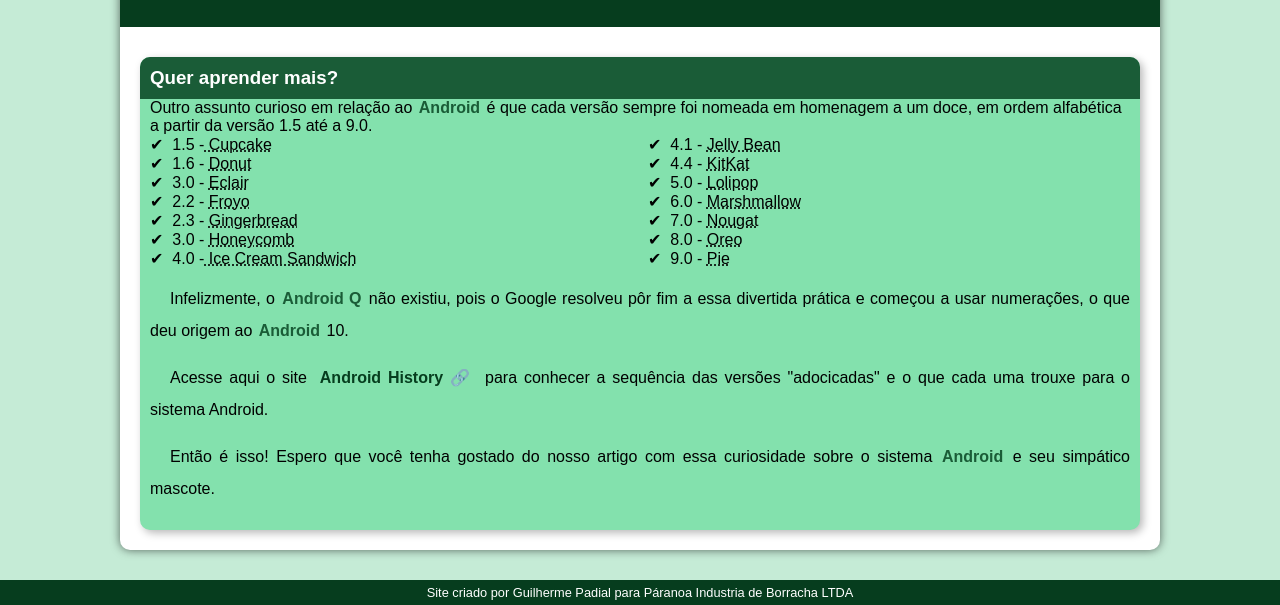
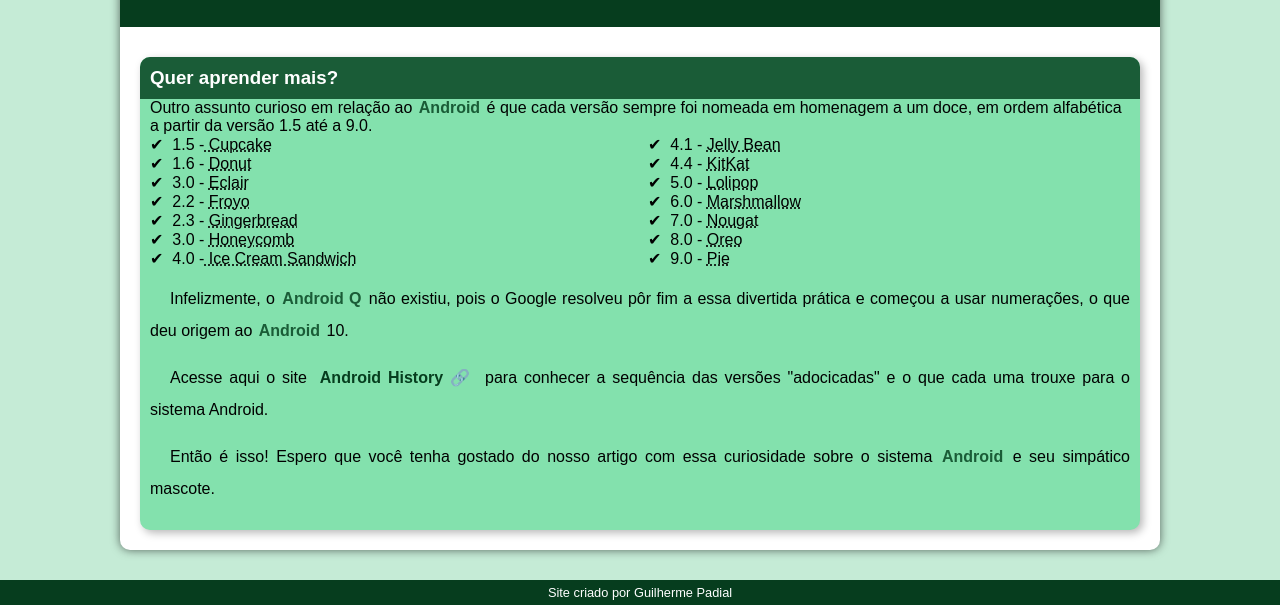
Before and after one commit to guilhermepadial4/projeto-android, a plain HTML site: page index.html in a window 1280 px wide. Shown: the part 2381-2986 px from the top of the page. Drawn offline with Linux system fonts and the light colour scheme.

Commit message:
Mudnaça no rodapé

```diff
--- a/index.html
+++ b/index.html
@@ -87,7 +87,7 @@
         </article>
     </main>
     <footer>
-        <p>Site criado por Guilherme Padial para Páranoa Industria de Borracha LTDA</p>
+        <p>Site criado por Guilherme Padial</p>
     </footer>
 </body>
 </html>
```
